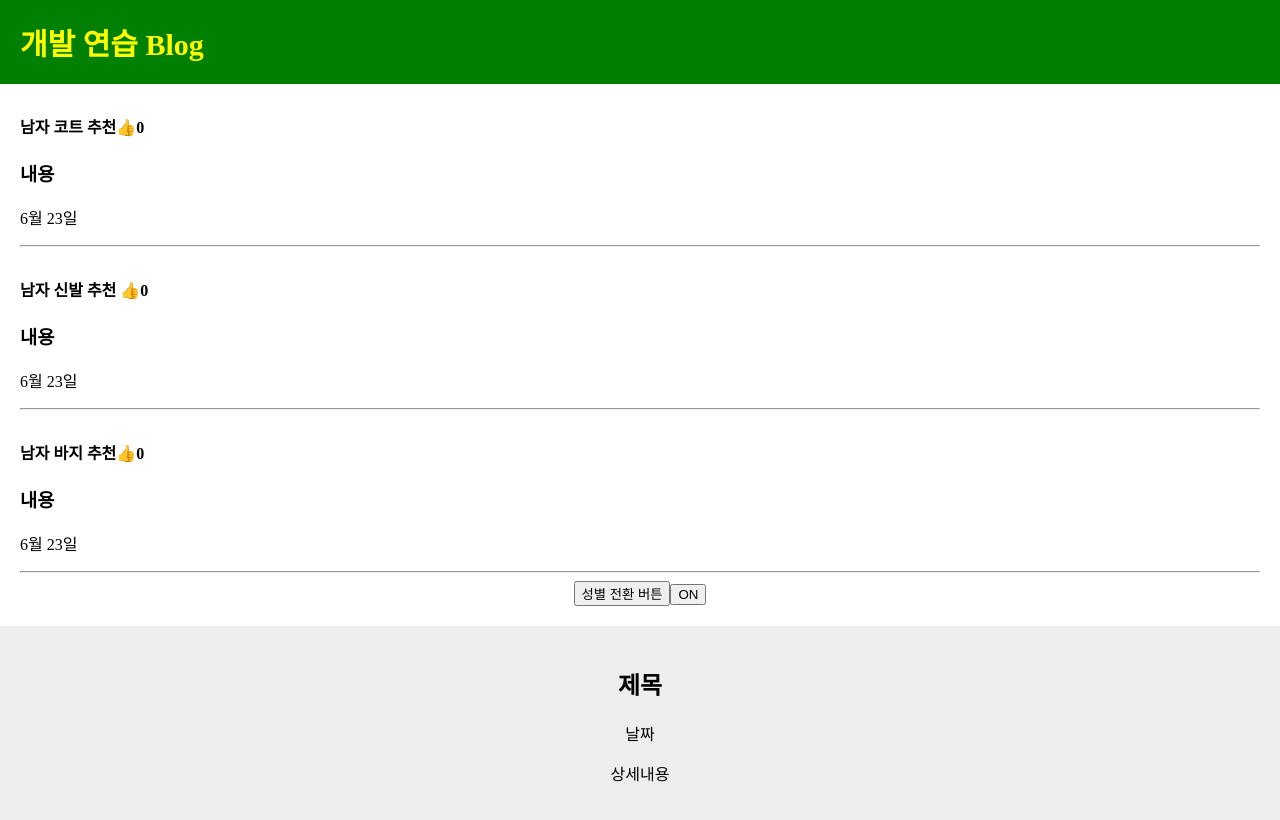
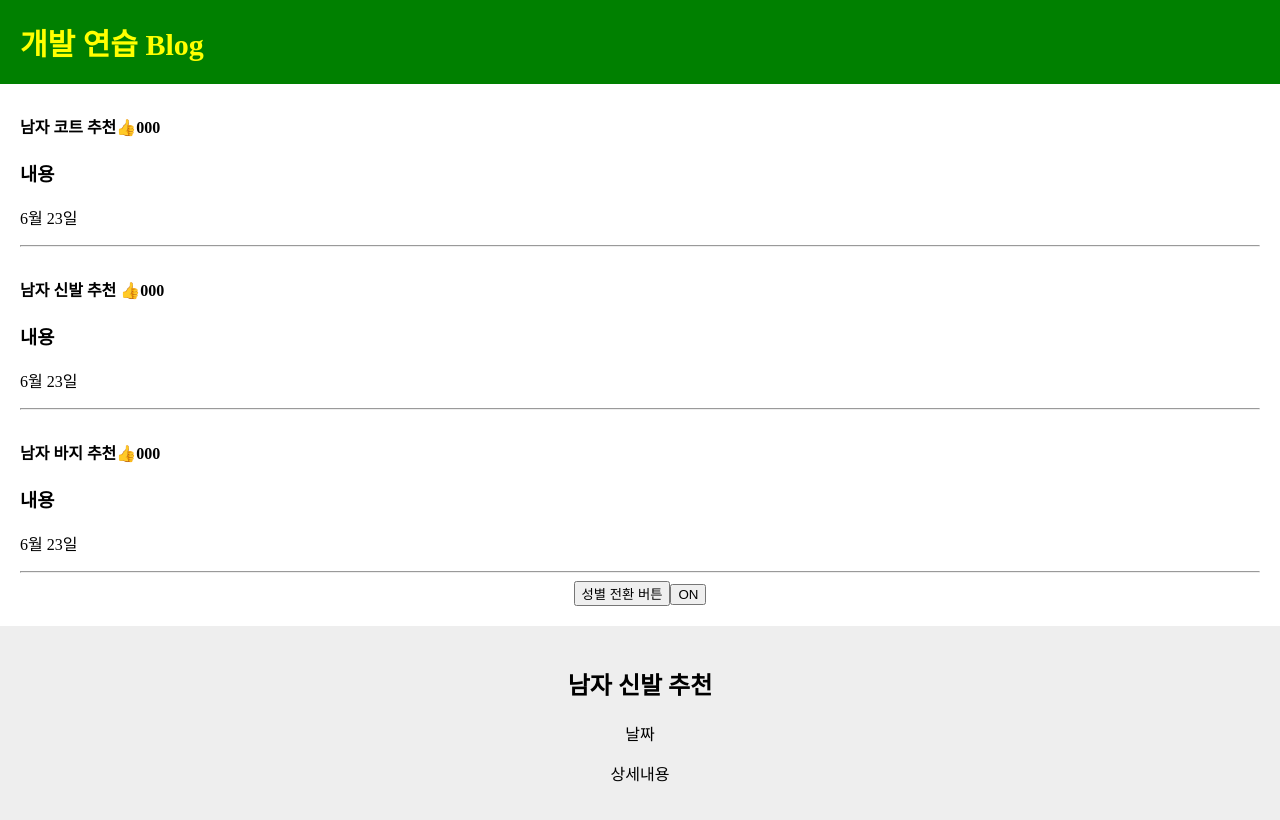
Before and after one commit to SeungMinK/react2, a React (Create React App) app: page / in a window 1280 px wide. Both pictures are taken after a click on the button "OFF". Shown: the top 820 px of the page. Built offline with nearby package versions, Linux system fonts and the light colour scheme.

Commit message:
파트1#9 props 문법 추가

```diff
--- a/src/App.js
+++ b/src/App.js
@@ -15,6 +15,7 @@ import './App.css';
     10. es6 버전부터 새로 생긴 let과 const임. 불안정한 var보다 let과 const 사용을 권장함
     11. array내의 모든 데이터에 똑같은 작업을 시켜주고싶을때 .map()을 사용함, 유사 반복문
     12. Componet의 경우 명명규칙은 대문자로 시작해야함
+    13. Props를 사용하여, State 넘기기(파라미터 개념)
     */
 
 
@@ -67,7 +68,7 @@ function App() {
           title.map(function (text) {
             return (
               <div className="list">
-                <h4>{text}<span onClick={() => { likeChange(like + 1) }}>👍{like[0]}</span></h4>
+                <h4>{text}<span onClick={() => { likeChange(like[0]+1 )}}>👍{like}</span></h4>
                 <h3>{contents}</h3>
                 <p>6월 23일</p>
                 <hr />
@@ -83,7 +84,7 @@ function App() {
       </div>
       {
         model === true
-          ? <Model />
+          ? <Model title={title}/>//state 보내기
           : null // 텅빈 html 보여줌, Js 관습
       }
     </div>
@@ -93,10 +94,10 @@ function App() {
 }
 
 //Component
-function Model() {
+function Model(props) {//전달받은 props가 여기에 전달되있음
   return (
     <div className="model">
-      <h2>제목</h2>
+      <h2>{props.title[1]}</h2>
       <p>날짜</p>
       <p>상세내용</p>
     </div>
```
